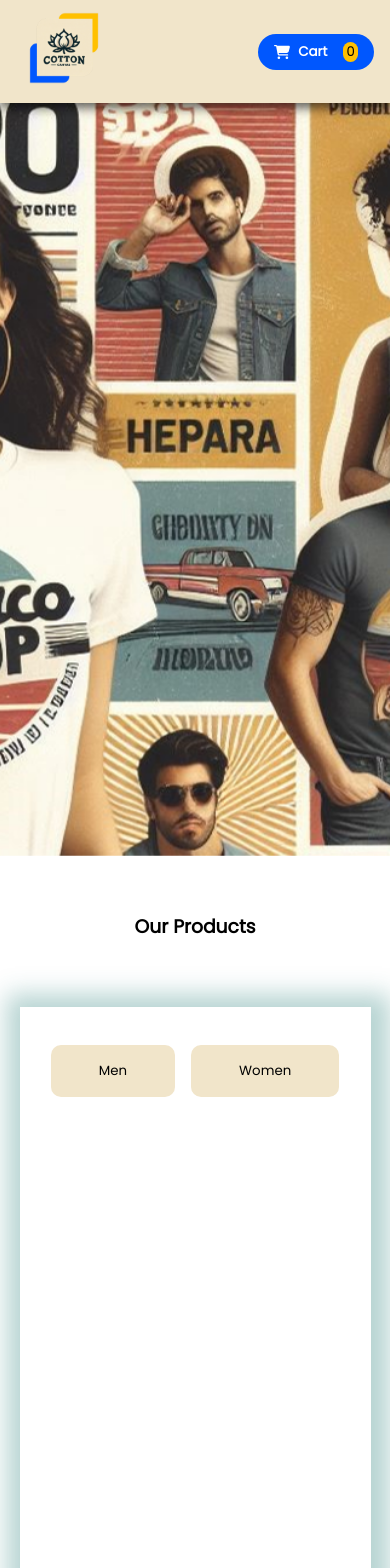
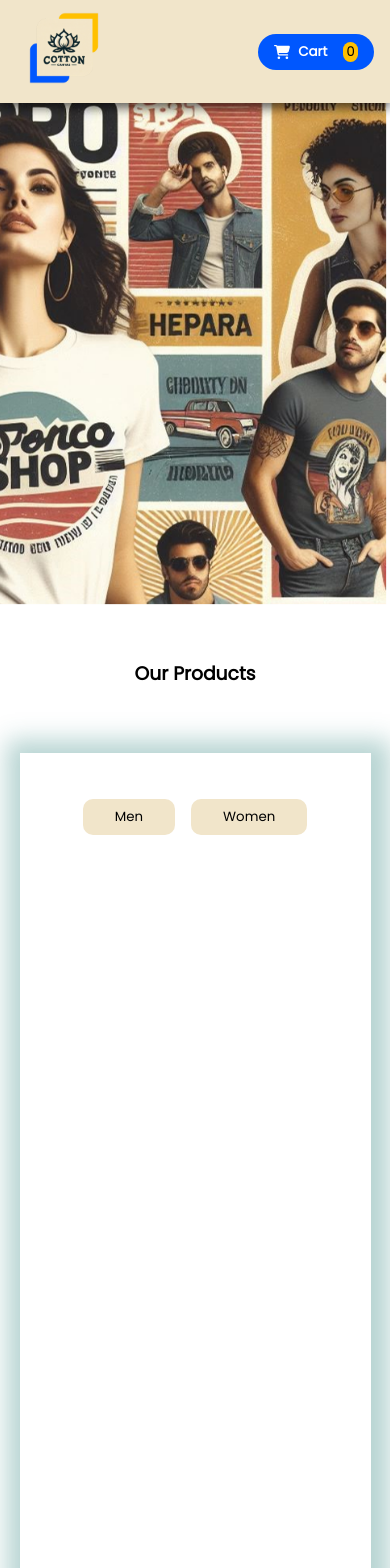
Before and after one commit to Hailekeh22/Cotton-Canvas-T-shirt-Shop-, a React (Vite) app: page / in a window 390 px wide. Shown: the top 1568 px of the page. Built offline with nearby package versions, Linux system fonts and the light colour scheme.

Commit message:
Body section Media query fix

```diff
--- a/src/Components/Body/Body.css
+++ b/src/Components/Body/Body.css
@@ -5,6 +5,13 @@
     align-items: center;
     justify-content: center;
 }
+
+
+.body-container{
+    display: flex;
+    flex-direction: column;
+}
+
 
 .Products-list{
     width: auto;
@@ -41,3 +48,31 @@
 .women-item{
     margin-left: 1rem;
 }
+
+@media (min-width:1900px) {
+
+    .body-container{
+    align-items: center;
+    justify-content: center;
+}
+    .Products-list{
+    width: auto;
+    height: 100vh;
+    width: 1800px;
+    background-color: #fff;
+    box-shadow: 3px 3px 23px 16px rgba(44, 128, 124, 0.34);
+    display: flex;
+    flex-direction: column;
+}
+}
+
+@media (max-width:750px) {
+    .Item-toogle button{
+        padding: .5rem 2rem;
+    }
+}
+@media (max-width:300px) {
+    .Item-toogle button{
+        padding: .5rem 1rem;
+    }
+}
--- a/src/Components/Body/Body.jsx
+++ b/src/Components/Body/Body.jsx
@@ -3,7 +3,7 @@ import "./Body.css";
 
 function Body() {
   return (
-    <div>
+    <div className="body-container">
       <div className="Tittle-section">
         <h3>Our Products </h3>
       </div>
--- a/src/Components/Header/Header.css
+++ b/src/Components/Header/Header.css
@@ -10,6 +10,7 @@
     z-index: 10;
     position: sticky;
     top: 0;
+    transition: .3s ease;
 }
 
 .logo{
--- a/src/Components/Hero/Hero.css
+++ b/src/Components/Hero/Hero.css
@@ -1,8 +1,6 @@
 .Hero-Section{
     width: 100%;
     height: 90vh;
-    background-color: rgb(5, 5, 54);
-
 }
 
 .hero-img{
@@ -10,3 +8,34 @@
     height: 100%;
     object-fit: cover;
 }
+
+
+@media (min-width:1900px) {
+    .hero-img{
+    width: 100%;
+    height: 100%;
+    object-fit: contain;
+}
+}
+
+@media (max-width:750px) {
+    .Hero-Section{
+    width: 100%;
+    height: 70vh;
+    background-color: rgb(5, 5, 54);
+}
+}
+@media (max-width:500px) {
+    .Hero-Section{
+    width: 100%;
+    height: 60vh;
+    background-color: rgb(5, 5, 54);
+}
+}
+@media (max-width:300px) {
+    .Hero-Section{
+    width: 100%;
+    height: 50vh;
+    background-color: rgb(5, 5, 54);
+}
+}
```
